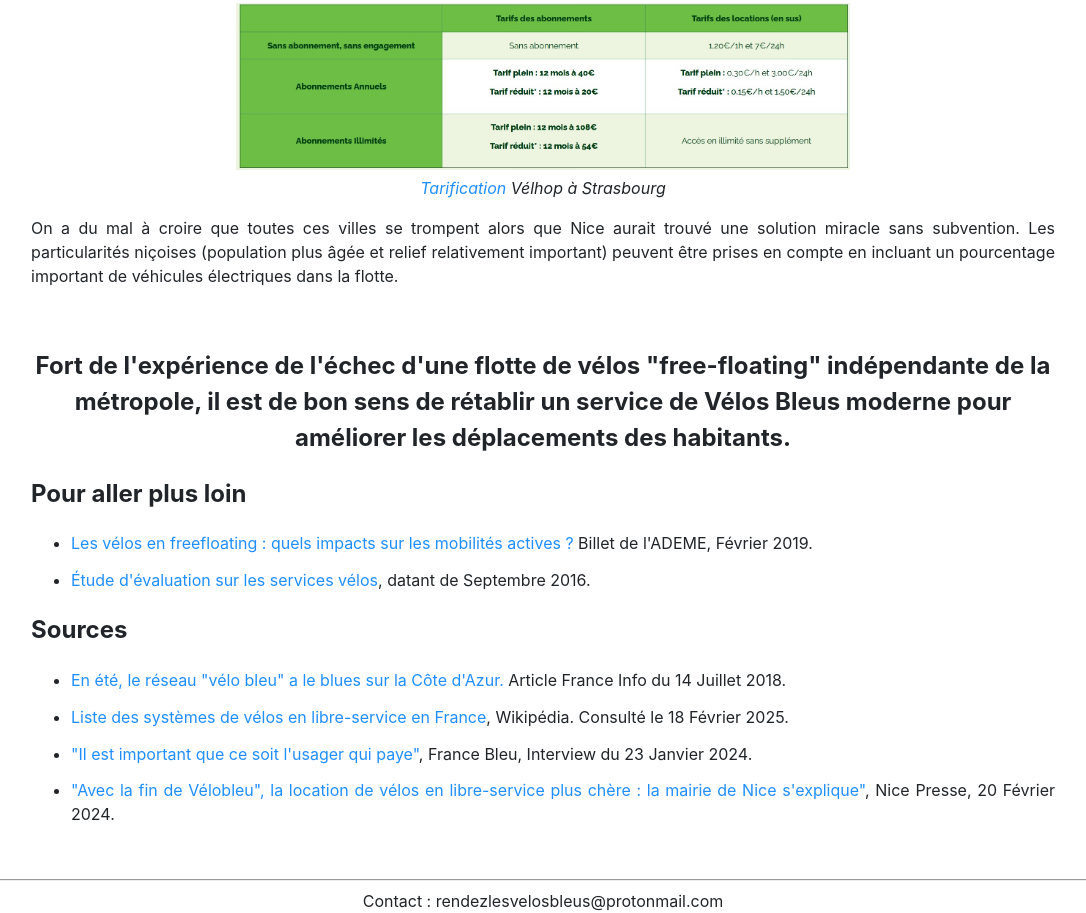
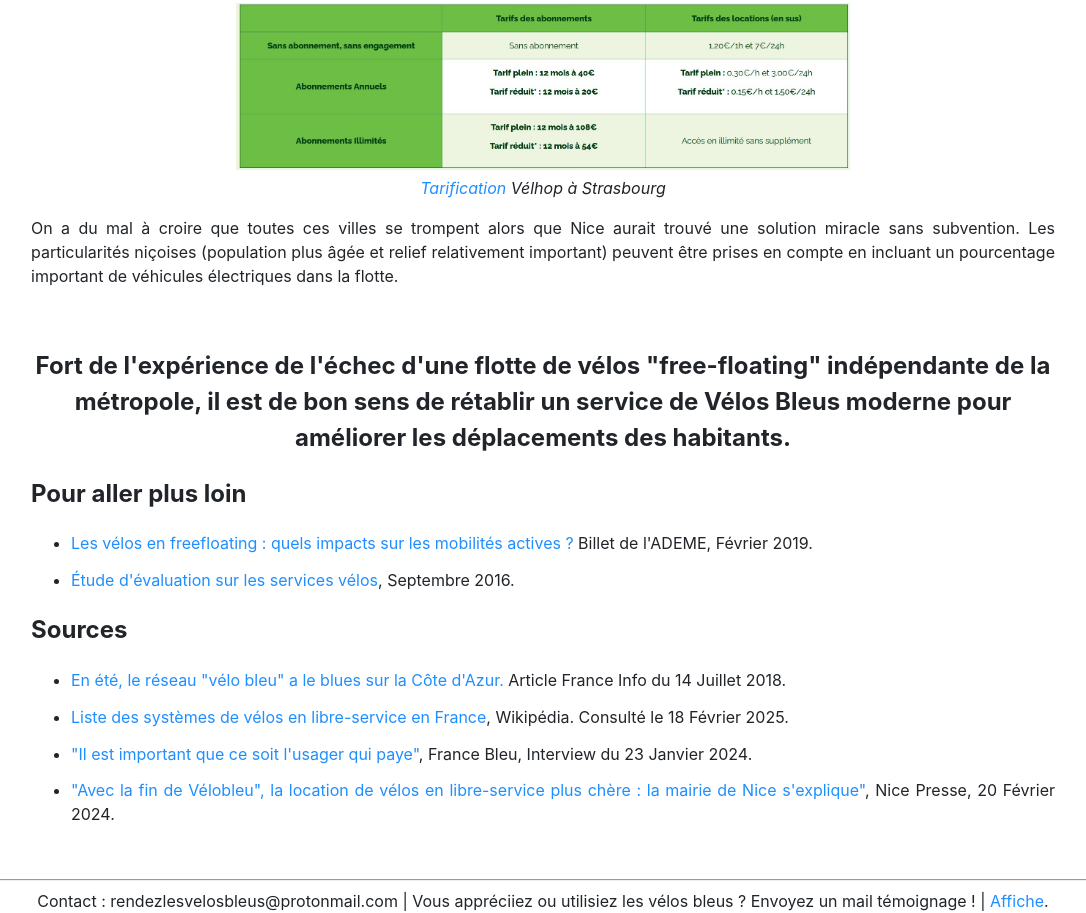
Before and after one commit to rendeznouslesvelosbleus/rendeznouslesvelosbleus.github.io, a plain HTML site: page index.html in a window 1280 px wide. Shown: the part 2938-3851 px from the top of the page, without its empty margins (97-1183 px from the left). Drawn offline with Linux system fonts and the light colour scheme.

Commit message:
Add files via upload

```diff
--- a/index.html
+++ b/index.html
@@ -77,7 +77,7 @@ Finalement, le principal intérêt des vélos en libre-service est <b>d'épauler
 <p>Par ailleurs, il se trouve que la circulation motorisée (particulièrement en ville) a des conséquences dramatiques,
  notamment à cause de la pollution aux particules fines. Rappelons qu'en France, 75% des trajets en voiture font moins de 3km,
  distance largement couvrable en vélo.
-C'est donc une solution <b>pratique</b>, <b>économique </b>, demandant <b>peu d'infrastructure</b> - les pistes cyclables existent déjà -, <b>écologique </b>,
+C'est donc une solution <b>pratique</b>, <b>économique </b>, demandant <b>peu d'infrastructure</b> - les pistes cyclables existent déjà - <b>écologique </b>,
  <b>bonne pour la santé</b>, qui permet des <b>économies d'échelle</b>.
  Comme pour les transports en communs classiques, <b>il n'y a rien de choquant à ce que le service fonctionne en partie grâce à des subventions. </b><p>
 
@@ -120,7 +120,7 @@ Les particularités niçoises (population plus âgée et relief relativement imp
 <h2>Pour aller plus loin </h2>
 <ul>
 <li> <a href="https://www.ademe.fr/presse/communique-national/etude-les-velos-en-freefloating-quels-impacts-sur-les-mobilites-actives-vff/"> Les vélos en freefloating : quels impacts sur les mobilités actives ? </a> Billet de l'ADEME, Février 2019.</li>
-<li> <a href="https://www.actu-environnement.com/media/pdf/dossiers/808-ademe-services-velo.pdf">Étude d'évaluation sur les services vélos</a>, datant de Septembre 2016.</li>
+<li> <a href="https://www.actu-environnement.com/media/pdf/dossiers/808-ademe-services-velo.pdf">Étude d'évaluation sur les services vélos</a>, Septembre 2016.</li>
 </ul>
 <h2>Sources</h2>
 <ul>
@@ -147,7 +147,7 @@ En été, le réseau "vélo bleu" a le blues sur la Côte d'Azur.
 	<footer>
 	<hr>
 	<div align="center">
-	Contact : rendezlesvelosbleus@protonmail.com
+	Contact : rendezlesvelosbleus@protonmail.com | Vous appréciiez ou utilisiez les vélos bleus ? Envoyez un mail témoignage ! | <a href="affiche.pdf">Affiche</a>.
 	</div>
 	</footer>
 
```
Also changed, not shown: 1 other file.
